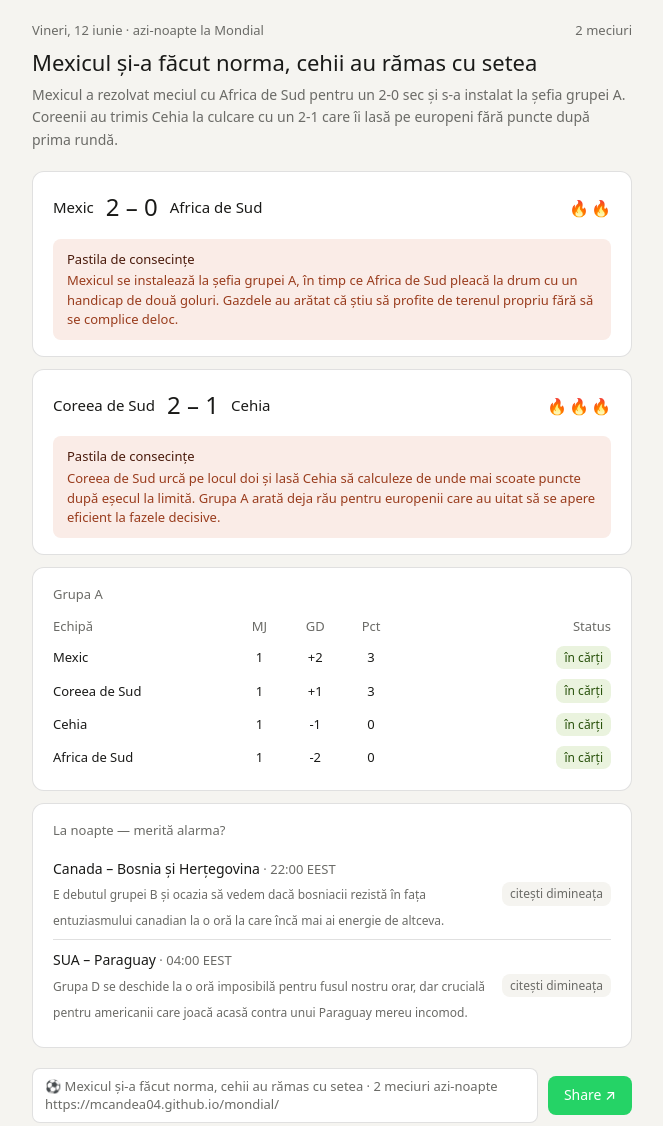
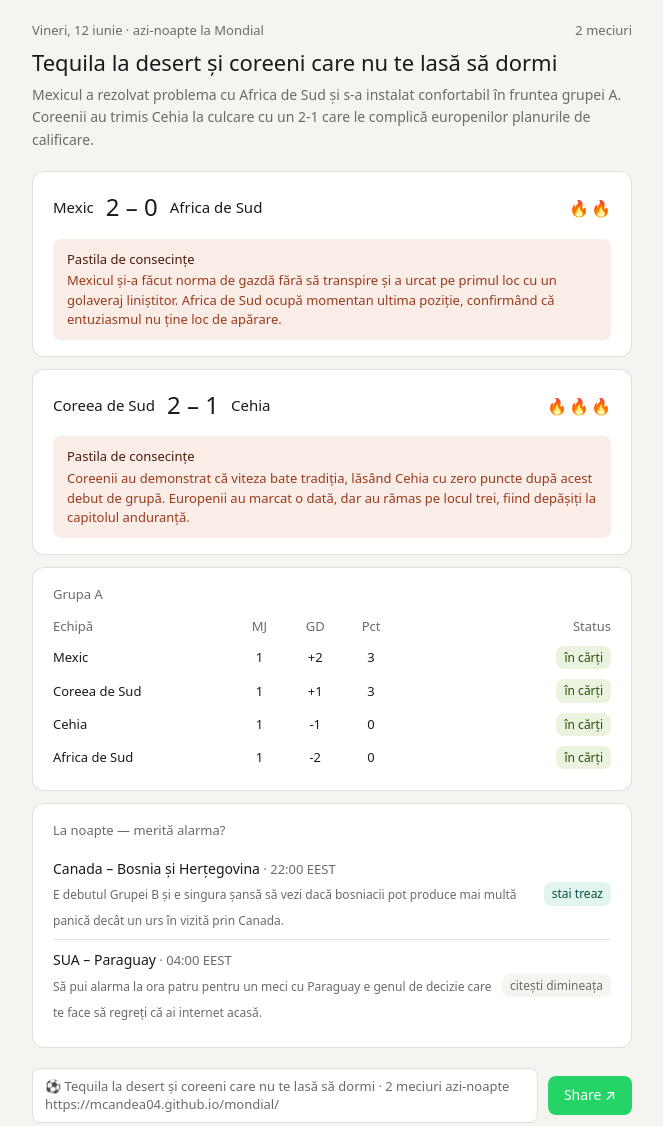
Before and after one commit to mcandea04/mondial, a website: page site/index.html in a window 1280 px wide. Shown: the top 1126 px of the page, without its empty margins (308-971 px from the left). Drawn offline with Linux system fonts and the light colour scheme.

Commit message:
Restore the funnier 2026-06-12 digest
A forced test run re-narrated June 12 and overwrote the better content with a
blander pass. Restore the narration from 70ab2e7 (the 'urs în vizită prin
Canada' / 'regreți că ai internet acasă' version) and regenerate the OG image
and tags to match. Pure content restore — the pipeline is not re-run.

```diff
--- a/site/data/latest.json
+++ b/site/data/latest.json
@@ -1,7 +1,7 @@
 {
   "date": "2026-06-12",
-  "headline": "Mexicul și-a făcut norma, cehii au rămas cu setea",
-  "summary": "Mexicul a rezolvat meciul cu Africa de Sud pentru un 2-0 sec și s-a instalat la șefia grupei A. Coreenii au trimis Cehia la culcare cu un 2-1 care îi lasă pe europeni fără puncte după prima rundă.",
+  "headline": "Tequila la desert și coreeni care nu te lasă să dormi",
+  "summary": "Mexicul a rezolvat problema cu Africa de Sud și s-a instalat confortabil în fruntea grupei A. Coreenii au trimis Cehia la culcare cu un 2-1 care le complică europenilor planurile de calificare.",
   "matches": [
     {
       "id": 537327,
@@ -15,7 +15,7 @@
       "events": [],
       "group": "A",
       "utcDate": "2026-06-11T19:00:00Z",
-      "pill": "Mexicul se instalează la șefia grupei A, în timp ce Africa de Sud pleacă la drum cu un handicap de două goluri. Gazdele au arătat că știu să profite de terenul propriu fără să se complice deloc.",
+      "pill": "Mexicul și-a făcut norma de gazdă fără să transpire și a urcat pe primul loc cu un golaveraj liniștitor. Africa de Sud ocupă momentan ultima poziție, confirmând că entuziasmul nu ține loc de apărare.",
       "drama": 2
     },
     {
@@ -30,7 +30,7 @@
       "events": [],
       "group": "A",
       "utcDate": "2026-06-12T02:00:00Z",
-      "pill": "Coreea de Sud urcă pe locul doi și lasă Cehia să calculeze de unde mai scoate puncte după eșecul la limită. Grupa A arată deja rău pentru europenii care au uitat să se apere eficient la fazele decisive.",
+      "pill": "Coreenii au demonstrat că viteza bate tradiția, lăsând Cehia cu zero puncte după acest debut de grupă. Europenii au marcat o dată, dar au rămas pe locul trei, fiind depășiți la capitolul anduranță.",
       "drama": 3
     }
   ],
@@ -86,16 +86,16 @@
       "home": "Canada",
       "away": "Bosnia și Herțegovina",
       "kickoffEEST": "22:00",
-      "alarm": "citești dimineața",
-      "why": "E debutul grupei B și ocazia să vedem dacă bosniacii rezistă în fața entuziasmului canadian la o oră la care încă mai ai energie de altceva."
+      "alarm": "stai treaz",
+      "why": "E debutul Grupei B și e singura șansă să vezi dacă bosniacii pot produce mai multă panică decât un urs în vizită prin Canada."
     },
     {
       "home": "SUA",
       "away": "Paraguay",
       "kickoffEEST": "04:00",
       "alarm": "citești dimineața",
-      "why": "Grupa D se deschide la o oră imposibilă pentru fusul nostru orar, dar crucială pentru americanii care joacă acasă contra unui Paraguay mereu incomod."
+      "why": "Să pui alarma la ora patru pentru un meci cu Paraguay e genul de decizie care te face să regreți că ai internet acasă."
     }
   ],
-  "teaser": "⚽ Mexicul și-a făcut norma, cehii au rămas cu setea · 2 meciuri azi-noapte\nhttps://mcandea04.github.io/mondial/"
+  "teaser": "⚽ Tequila la desert și coreeni care nu te lasă să dormi · 2 meciuri azi-noapte\nhttps://mcandea04.github.io/mondial/"
 }
--- a/site/index.html
+++ b/site/index.html
@@ -5,8 +5,8 @@
   <meta name="viewport" content="width=device-width, initial-scale=1.0" />
   <title>Mondialul de dimineață</title>
   <!-- og:start -->
-  <meta property="og:title" content="Mexicul și-a făcut norma, cehii au rămas cu setea" />
-  <meta property="og:description" content="Mexicul a rezolvat meciul cu Africa de Sud pentru un 2-0 sec și s-a instalat la șefia grupei A. Coreenii au trimis Cehia la culcare cu un 2-1 care îi lasă pe europeni fără puncte după prima rundă." />
+  <meta property="og:title" content="Tequila la desert și coreeni care nu te lasă să dormi" />
+  <meta property="og:description" content="Mexicul a rezolvat problema cu Africa de Sud și s-a instalat confortabil în fruntea grupei A. Coreenii au trimis Cehia la culcare cu un 2-1 care le complică europenilor planurile de calificare." />
   <meta property="og:image" content="https://mcandea04.github.io/mondial/data/og/2026-06-12.png" />
   <meta property="og:url" content="https://mcandea04.github.io/mondial/" />
   <meta property="og:type" content="website" />
```
Also changed, not shown: site/data/2026-06-12.json (+8 -8 lines), site/data/og/2026-06-12.png.
